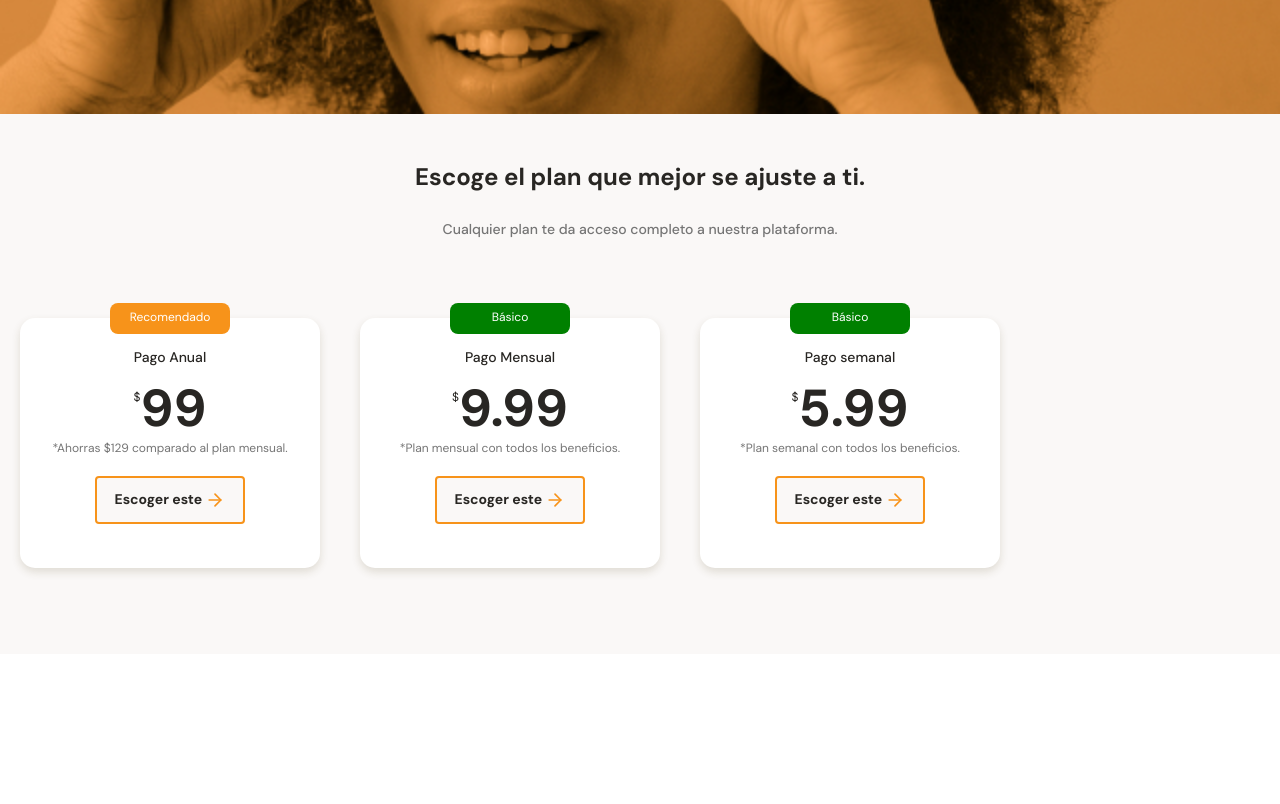
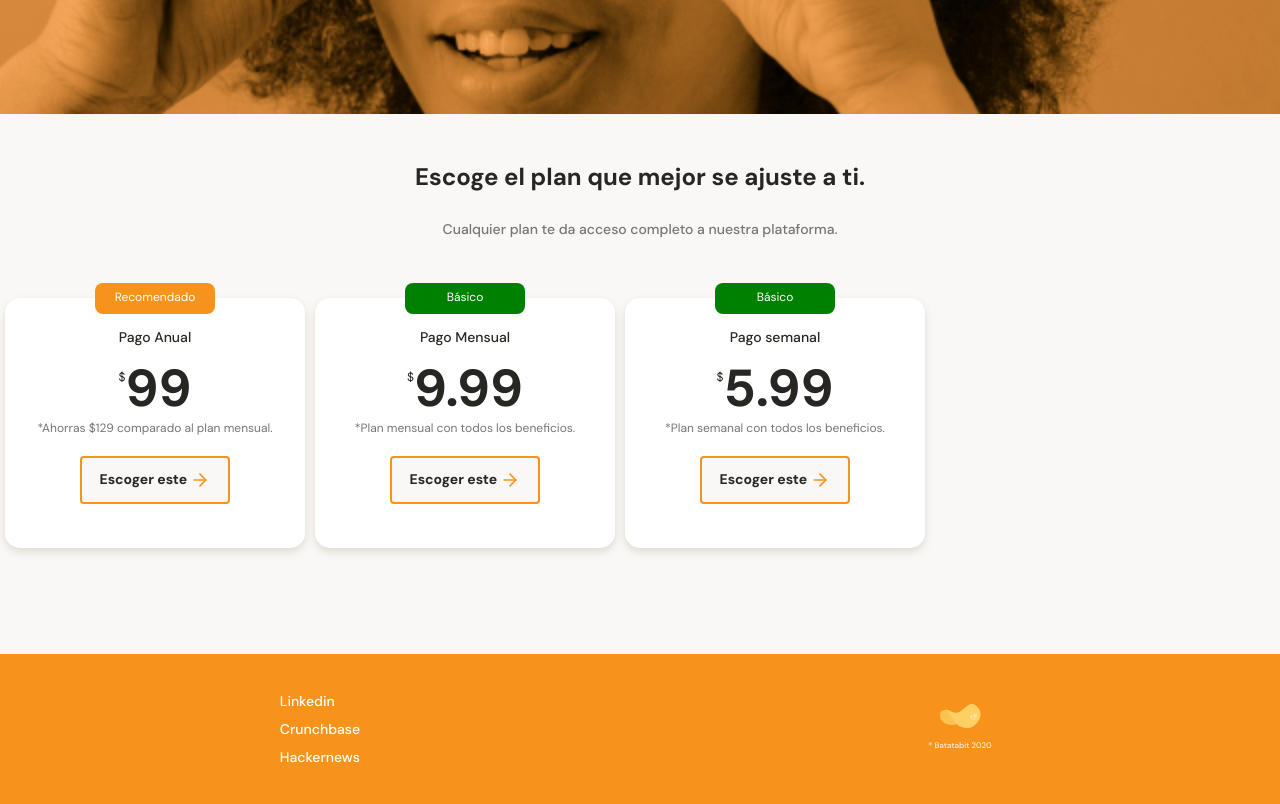
Before and after one commit to euss99/RespDesign-PagEst, a plain HTML site: page index.html in a window 1280 px wide. Shown: the part 2716-3520 px from the top of the page. Before the commit the page ends 3370 px from the top, so only its background shows below. Drawn offline with Linux system fonts and the light colour scheme.

Commit message:
creación del footer

```diff
--- a/css/style.css
+++ b/css/style.css
@@ -427,10 +427,10 @@ main {
     position: relative;
     scroll-snap-align: center; /* Para que se reposicione en medio de la tarjeta al momento de hacer scroll */
     width: 70%;
-    min-width: 230px;
+    min-width: 190px;
     max-width: 300px;
     height: 250px;
-    margin: 50px 20px 0;
+    margin: 30px 5px 0;
     padding: 0 15px;
     background-color: var(--just-white);
     border-radius: 15px;
@@ -506,3 +506,28 @@ main {
     background-position: center;
     background-repeat: no-repeat;
 }
+footer {
+    display: flex;
+    width: 100%;
+    height: 150px;
+    background-color: var(--bitcoin-orange);
+}
+footer section {
+    display: flex;
+    width: 50%;
+    justify-content: center;
+    align-items: center;
+}
+.footer-left ul {
+    font-size: 1.4rem;
+    font-weight: 500;
+    line-height: 1.8rem;
+    list-style: none;
+}
+.footer-left li {
+    margin: 10px 0;
+}
+.footer-left a {
+    text-decoration: none;
+    color: var(--just-white);
+}
--- a/index.html
+++ b/index.html
@@ -159,6 +159,17 @@
         </section>
     </main>
 
-    <footer></footer>
+    <footer>
+        <section class="footer-left">
+            <ul>
+                <li><a href="#">Linkedin</a></li>
+                <li><a href="#">Crunchbase</a></li>
+                <li><a href="#">Hackernews</a></li>
+            </ul>
+        </section>
+        <section class="footer-right">
+            <img src="./assets/img/logo-footer.svg" alt="Logo de Batabit 2022">
+        </section>
+    </footer>
 </body>
 </html>
```
